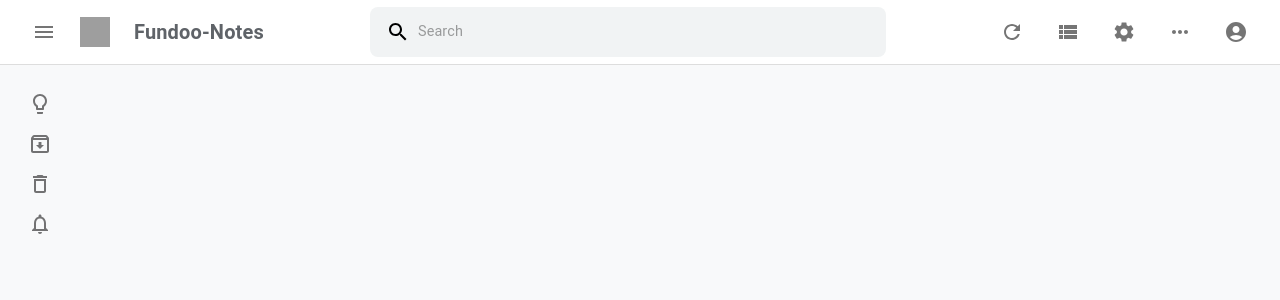
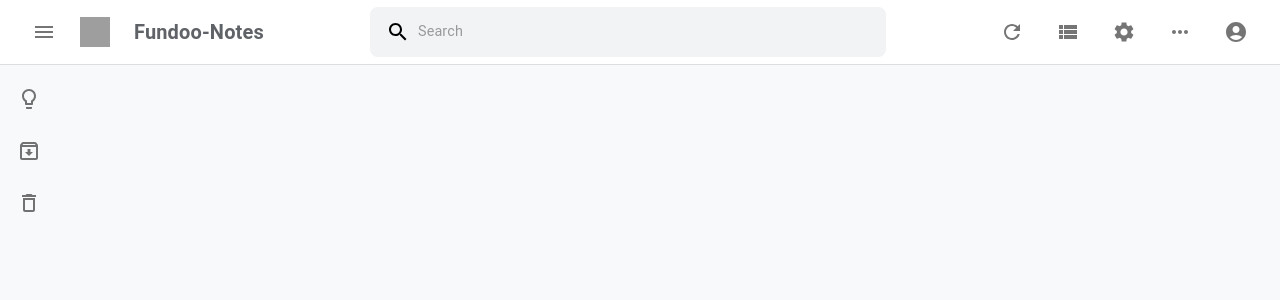
Before and after one commit to preethamsetty/Fundoo_notes_frontend, a React (Create React App) app in the folder sample/: page /dashboard in a window 1280 px wide. Shown: the top 300 px of the page. Built offline with nearby package versions, Linux system fonts and the light colour scheme; sample sign-in values are in the browser's storage; grey boxes are pictures that could not be loaded.

Commit message:
[Preetham B S] REFACTORED - The code for Drawer

```diff
--- a/sample/src/Components/ArchiveContainer/ArchiveContainer.scss
+++ b/sample/src/Components/ArchiveContainer/ArchiveContainer.scss
@@ -7,9 +7,9 @@
 
   .archive-container__notes {
     display: flex;
-    flex-wrap: wrap; // Allow wrapping to the next row
-    gap: 20px; // Add spacing between notes
-    justify-content: flex-start; // Align items to the center
-    padding-bottom: 20px; // Add some padding to the bottom
+    flex-wrap: wrap;
+    gap: 20px;
+    justify-content: flex-start;
+    padding-bottom: 20px;
   }
 }
--- a/sample/src/Components/Drawer/Drawer.jsx
+++ b/sample/src/Components/Drawer/Drawer.jsx
@@ -4,43 +4,37 @@ import LightbulbOutlinedIcon from "@mui/icons-material/LightbulbOutlined";
 import ArchiveOutlinedIcon from "@mui/icons-material/ArchiveOutlined";
 import DeleteOutlineOutlinedIcon from "@mui/icons-material/DeleteOutlineOutlined";
 import NotificationsNoneOutlinedIcon from "@mui/icons-material/NotificationsNoneOutlined";
-import { useNavigate } from "react-router-dom";
+import { useNavigate, useLocation } from "react-router-dom";
 import "./Drawer.scss";
 
 const DrawerComponent = ({ drawerOpen, toggleDrawer }) => {
   const navigate = useNavigate();
+  const location = useLocation();
+
+  // Define routes and labels for the drawer
+  const routes = [
+    { path: "/dashboard/notes", label: "Notes", Icon: LightbulbOutlinedIcon },
+    { path: "/dashboard/archive", label: "Archive", Icon: ArchiveOutlinedIcon },
+    { path: "/dashboard/trash", label: "Trash", Icon: DeleteOutlineOutlinedIcon },
+  ];
 
   return (
     <div className={`dashboard-drawer ${drawerOpen ? "open" : ""}`}>
       <Box className="drawer-content">
         <List>
-          <ListItem button onClick={() => navigate("/dashboard/notes")}>
-            <ListItemIcon>
-              <LightbulbOutlinedIcon />
-            </ListItemIcon>
-            {drawerOpen && <ListItemText primary="Notes" />}
-          </ListItem>
-
-          <ListItem button onClick={() => navigate("/dashboard/archive")}>
-            <ListItemIcon>
-              <ArchiveOutlinedIcon />
-            </ListItemIcon>
-            {drawerOpen && <ListItemText primary="Archive" />}
-          </ListItem>
-
-          <ListItem button onClick={() => navigate("/dashboard/trash")}>
-            <ListItemIcon>
-              <DeleteOutlineOutlinedIcon />
-            </ListItemIcon>
-            {drawerOpen && <ListItemText primary="Trash" />}
-          </ListItem>
-
-          <ListItem button>
-            <ListItemIcon>
-              <NotificationsNoneOutlinedIcon />
-            </ListItemIcon>
-            {drawerOpen && <ListItemText primary="Notifications" />}
-          </ListItem>
+          {routes.map(({ path, label, Icon }) => (
+            <ListItem
+              key={path}
+              button
+              onClick={() => navigate(path)}
+              className={location.pathname === path ? "active" : ""}
+            >
+              <ListItemIcon>
+                <Icon />
+              </ListItemIcon>
+              {drawerOpen && <ListItemText primary={label} />}
+            </ListItem>
+          ))}
         </List>
       </Box>
     </div>
--- a/sample/src/Components/Drawer/Drawer.scss
+++ b/sample/src/Components/Drawer/Drawer.scss
@@ -11,10 +11,25 @@
 
     .drawer-content {
       padding: 16px;
+
       .MuiListItem-root {
         &:hover {
           background-color: #fff5e1;
         }
+
+        &.active {
+          background-color: #ffe6b3;
+
+          .MuiListItemIcon-root {
+            background-color: #ffe6b3;
+            border-radius: 50%;
+          }
+        }
+      }
+
+      .MuiListItemIcon-root {
+        margin-right: 16px; // Space between icon and text
+        min-width: 40px;
       }
     }
   }
@@ -23,12 +38,40 @@
     width: 90px;
 
     .drawer-content {
-        padding: 12px;
+      padding: 1px;
+
       .MuiListItem-root {
+        display: flex;
+        justify-content: center; // Center icons horizontally
+        align-items: center;    // Center icons vertically
+        flex-direction: column; // Arrange icons in a column
+
         &:hover {
           background-color: #fff5e1;
+        }
+
+        &.active {
+          background-color: #ffe6b3;
+
+          .MuiListItemIcon-root {
+            background-color: #ffe6b3;
+            border-radius: 50%;
+          }
+        }
+      }
+
+      .MuiListItemIcon-root {
+        margin-bottom: 6px; // Add space between icons
+        margin-top: 6px;    // Top space for consistent spacing
       }
     }
   }
 }
+
+// MuiSvgIcon-root MuiSvgIcon-fontSizeMedium css-1umw9bq-MuiSvgIcon-root{
+//   viewBox:"0 0 24 24"
+// }
+
+#drawerIcon {
+  margin-right: 0 !important; /* Or use a more specific selector */
 }
--- a/sample/src/Components/EditNoteModal/EditNoteModal.jsx
+++ b/sample/src/Components/EditNoteModal/EditNoteModal.jsx
@@ -6,7 +6,7 @@ const EditNoteModal = ({ note, onClose, onSave }) => {
   const [editedNote, setEditedNote] = useState({
     title: note.title,
     description: note.description,
-    color: note.color  // Change this from backgroundColor to color
+    color: note.color
   });
 
   const handleInputChange = (e) => {
@@ -39,7 +39,7 @@ const EditNoteModal = ({ note, onClose, onSave }) => {
     <div className="edit-note-overlay" onClick={onClose}>
       <div
         className="edit-note-modal"
-        style={{ backgroundColor: editedNote.color || '#ffffff' }}  // Change this from backgroundColor to color
+        style={{ backgroundColor: editedNote.color || '#ffffff' }}
         onClick={e => e.stopPropagation()}
       >
         <div className="edit-note-modal__header">
@@ -91,9 +91,6 @@ const EditNoteModal = ({ note, onClose, onSave }) => {
           </div>
 
           <div className="edit-note-modal__meta">
-            <span className="edit-note-modal__timestamp">
-              {/* You can add a timestamp here if needed */}
-            </span>
             <button
               className="edit-note-modal__close"
               onClick={onClose}
--- a/sample/src/Routing/AuthRoute.js
+++ b/sample/src/Routing/AuthRoute.js
@@ -6,5 +6,5 @@ export const AuthRoute = ({children}) =>{
         return children
     }
 
-    return <Navigate to= "/dashboard"/>
+    return <Navigate to= "/dashboard/notes"/>
 }
```
Lines whose indentation alone changed are shown as unchanged.
